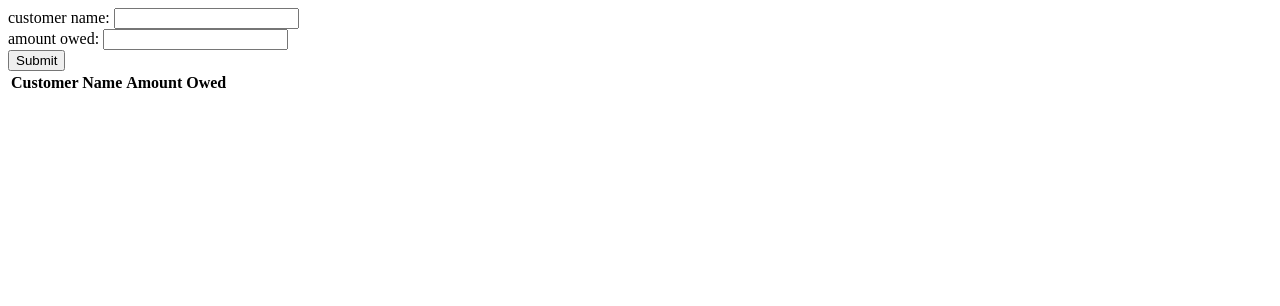
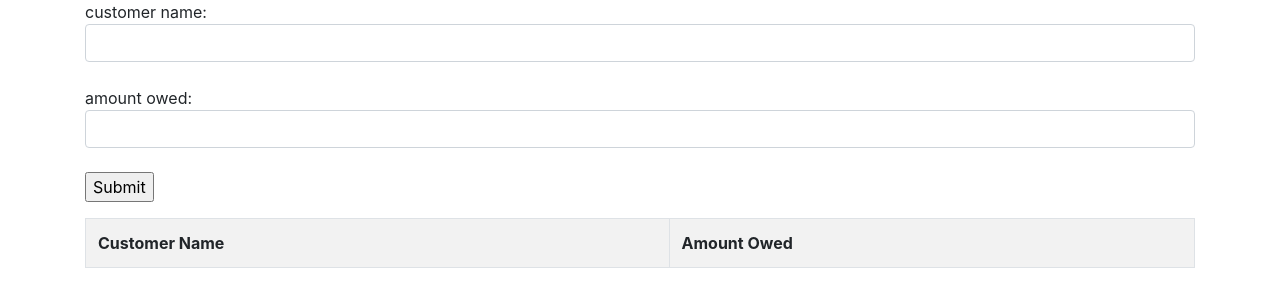
Before and after one commit to alexgimson86/client_debt_tracker, a website: page front-end/index.html in a window 1280 px wide. Drawn offline with nearby package versions, Linux system fonts and the light colour scheme.

Commit message:
adding bootstrap

```diff
--- a/back-end/server.js
+++ b/back-end/server.js
@@ -39,8 +39,10 @@ app.post('/', (req, res) => {
         var person = {name: name, debt: debt}
         exports.person = person
         var newDoc = new client_debt({name: name, amount_owed: debt})
-        newDoc.save()
-        res.status(200).send()
+        newDoc.save(function(err,doc){
+
+            res.status(200).send(doc)
+        })
     }
     else
         res.status(404).json({'message': 'error'})
--- a/front-end/index.html
+++ b/front-end/index.html
@@ -12,31 +12,33 @@
     <title>index</title>
     <meta name="description" content="">
     <meta name="viewport" content="width=device-width, initial-scale=1">
-    <script src="https://code.jquery.com/jquery-2.2.4.min.js" integrity="sha256-BbhdlvQf/xTY9gja0Dq3HiwQF8LaCRTXxZKRutelT44=" crossorigin="anonymous"></script>
-    <link rel="stylesheet" href="https://stackpath.bootstrapcdn.com/bootstrap/4.1.3/js/bootstrap.bundle.min.js">
-
-
+    <link rel="stylesheet" href="https://stackpath.bootstrapcdn.com/bootstrap/4.1.3/css/bootstrap.min.css" integrity="sha384-MCw98/SFnGE8fJT3GXwEOngsV7Zt27NXFoaoApmYm81iuXoPkFOJwJ8ERdknLPMO" crossorigin="anonymous">
+    <link rel="stylesheet" href="styles.css">
 </head>
 
 <body>
     <div class="container">
-        <form>
-            customer name: <input type="text" name="customer"><br> amount owed: <input type="text" name="debt"><br>
-            <div class="container">
-                <input type="submit" id="newDoc">
-            </div>
+        <form class="form-group">
+            customer name:<input type="text" class="form-control" name="customer"><br> amount owed:<input type="text" class="form-control" name="debt"><br>
+            <input type="submit" id="newDoc">
         </form>
     </div>
-    <table>
-        <tr>
-            <th>Customer Name</th>
-            <th>Amount Owed</th>
-        </tr>
-    </table>
+    <div class="container">
+        <table class="table table-hover table-striped table-bordered">
+            <tbody>
+                <tr scope="row">
+                    <th scope="col">Customer Name</th>
+                    <th scope="col">Amount Owed</th>
+                </tr>
+            </tbody>
+
+        </table>
+    </div>
     <!--[if lt IE 7]>
-            <p class="browsehappy">You are using an <strong>outdated</strong> browser. Please <a href="#">upgrade your browser</a> to improve your experience.</p>
+        <p class="browsehappy">You are using an <strong>outdated</strong> browser. Please <a href="#">upgrade your browser</a> to improve your experience.</p>
         <![endif]-->
 
+    <script src="https://code.jquery.com/jquery-2.2.4.min.js" integrity="sha256-BbhdlvQf/xTY9gja0Dq3HiwQF8LaCRTXxZKRutelT44=" crossorigin="anonymous"></script>
     <script src="script.js" async defer></script>
 </body>
 
--- a/front-end/script.js
+++ b/front-end/script.js
@@ -9,7 +9,7 @@ $(document).ready(function(){
         .done(function(data){
             if(data){
                 data.docs.forEach(function(customer){
-                    $('table').append('<tr><td>' + customer.name + '</td>' + '<td>' + customer.amount_owed + '</td></tr>') ;
+                    $('tbody').append('<tr><td>' + customer.name + '</td><td>' + customer.amount_owed + '</td></tr>') ;
                 })
             }
         })
@@ -30,7 +30,7 @@ $(document).ready(function(){
             .done(function(data){
                 if(data){
                     data.docs.forEach(function(doc){
-                        $('table').append('<tr><td>' + customer + '</td>' + '<td>' + debt + '</td></tr>') ;
+                        $('tbody').append('<tr><td class="list-group-item">' + customer + '</td><td class="list-group-item">' + debt + '</td></tr>') ;
                     })
                 }
             })
--- /dev/null
+++ b/front-end/styles.css
@@ -0,0 +1,3 @@
+.table-bordered {
+    border: 1px solid #ddd!important
+}
```
